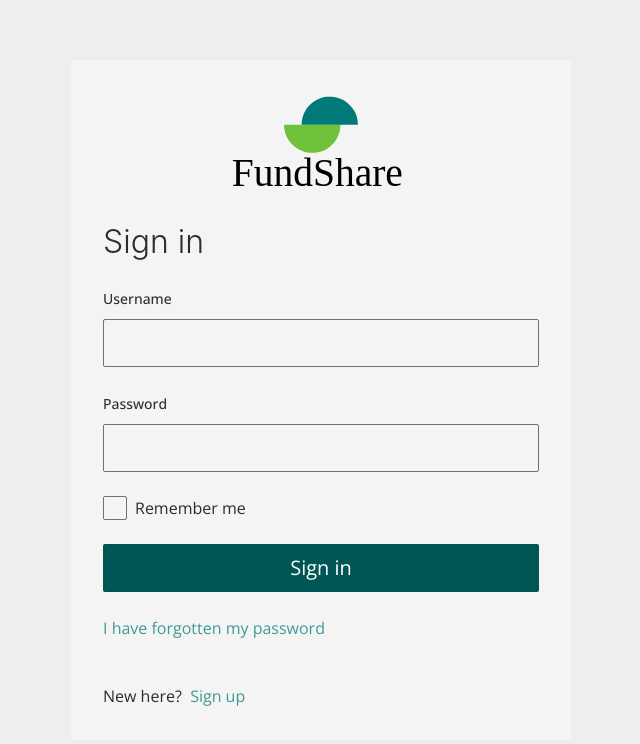
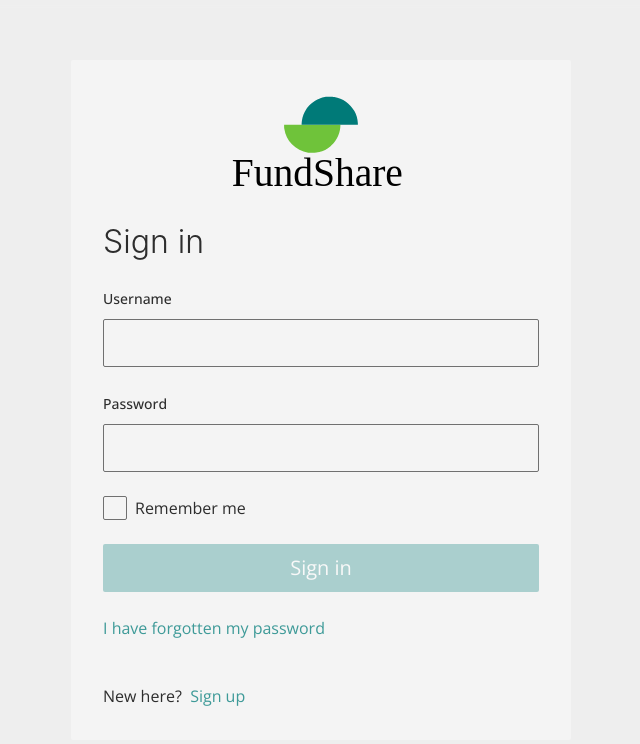
Before and after one commit to VilaDevCorp/fundshare-frontend, a React (Vite) app: page /login in a window 1280 px wide. Shown: the top 744 px of the page, without its empty margins (319-959 px from the left). Built offline with nearby package versions, Linux system fonts and the light colour scheme.

Commit message:
Corrections in isDisabled and isLoading in LoginScreen

```diff
--- a/src/screens/LoginScreen.tsx
+++ b/src/screens/LoginScreen.tsx
@@ -147,7 +147,11 @@ export function LoginScreen() {
                             {'Remember me'}
                         </Checkbox>
 
-                        <Button type="submit" disabled={disabledButton}>
+                        <Button
+                            type="submit"
+                            isDisabled={disabledButton}
+                            isLoading={isLoading}
+                        >
                             {'Sign in'}
                         </Button>
                         <Link onClick={() => navigate('/recover-password')}>
```
